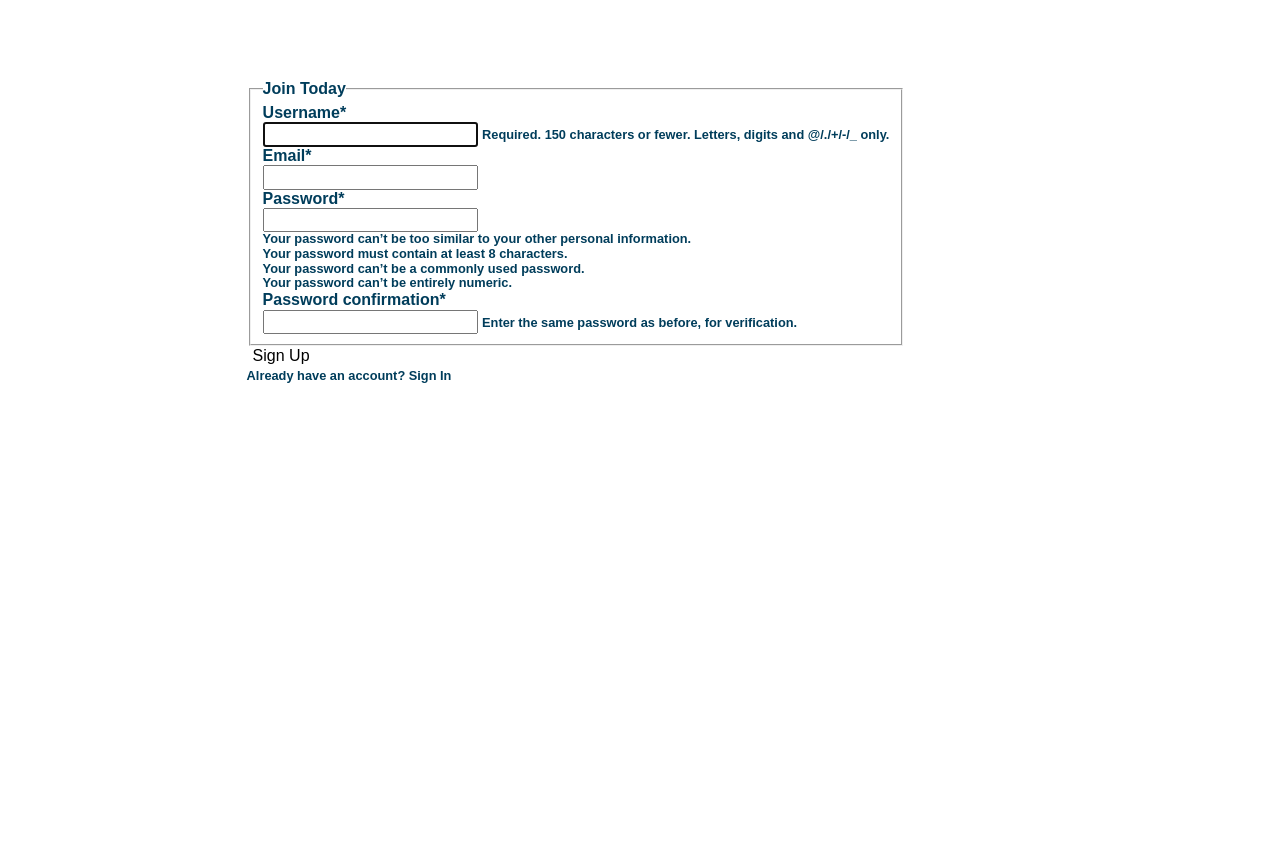
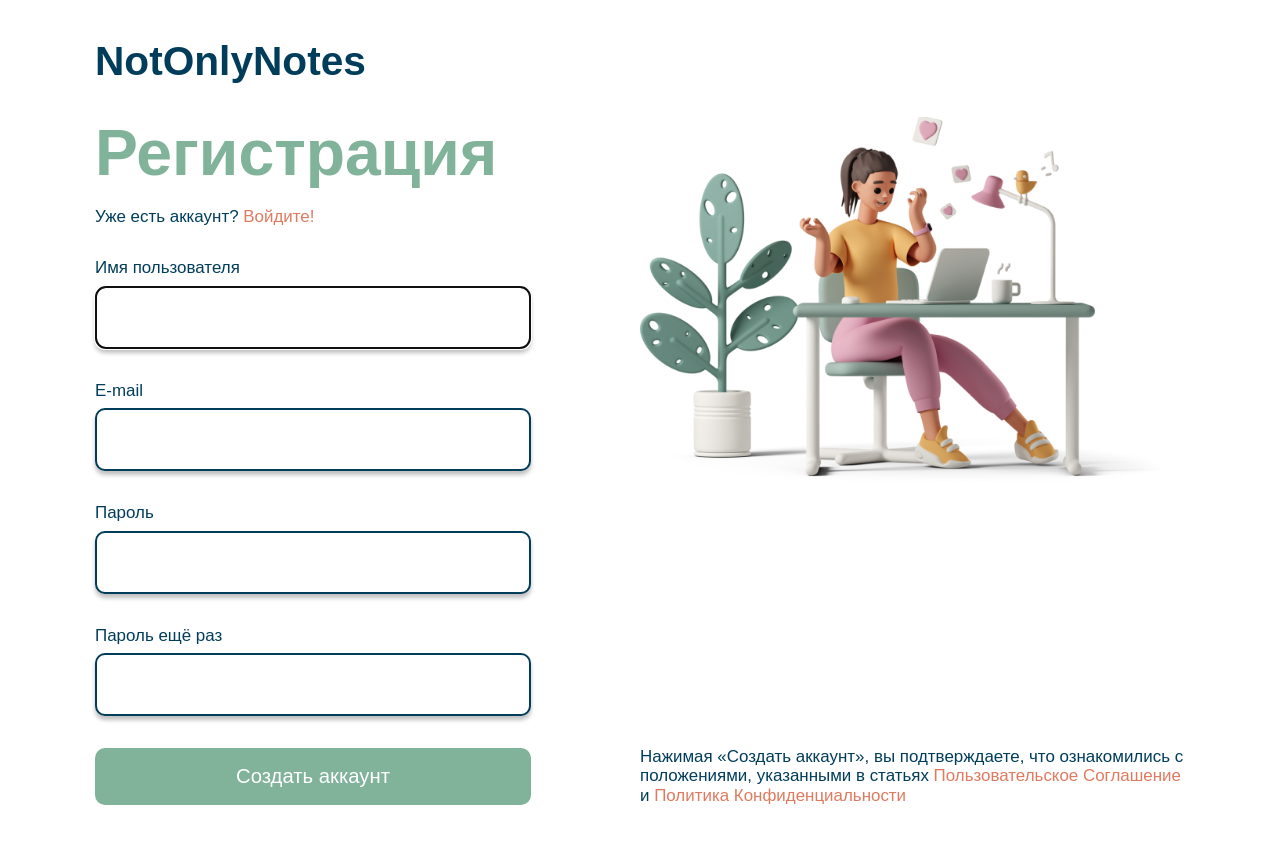
Before and after one commit to temaxuck/Notes-app, a Django app: page /user/register/ in a window 1280 px wide. Before the commit the page ends 383 px from the top, so only its background shows below. Run offline with Django 4.2, Linux system fonts and the light colour scheme; some libraries are stand-ins or nearby versions.

Commit message:
login and register views have been adapted

```diff
--- a/NONotes/NONapp/templates/non/home.html
+++ b/NONotes/NONapp/templates/non/home.html
@@ -21,8 +21,8 @@
                   <a class="header__link" href="{% url 'profile' %}">{{ user.username }}</a>
                   <a class="header__link" href="{% url 'logout' %}">Log Out</a>
                {% else %}
-                  <a class="header__link" href="{% url 'loginpage' %}">Вход</a>
-                  <a class="header__link" href="{% url 'signuppage' %}">Регистрация</a>
+                  <a class="header__link" href="{% url 'login' %}">Вход</a>
+                  <a class="header__link" href="{% url 'register' %}">Регистрация</a>
                {% endif %}
             </div>
          </div>
--- a/NONotes/NONotes/settings.py
+++ b/NONotes/NONotes/settings.py
@@ -42,6 +42,7 @@ INSTALLED_APPS = [
     'NONapp.views',
     'users.apps.UsersConfig',
     'crispy_forms',
+    'widget_tweaks',
 ]
 
 MIDDLEWARE = [
--- a/NONotes/users/models.py
+++ b/NONotes/users/models.py
@@ -14,8 +14,8 @@ class Profile(models.Model):
     def __str__(self):
         return f'{self.user.username} Profile'
 
-    def save(self):
-        super().save()
+    def save(self, *args, **kwargs):
+        super(Profile, self).save(*args, **kwargs)
 
         img = Image.open(self.image.path)
 
--- a/NONotes/users/signals.py
+++ b/NONotes/users/signals.py
@@ -10,7 +10,7 @@ def create_profile(sender, instance, created, **kwargs):
     if created:
         Profile.objects.create(user=instance)
 
-@receiver(pre_save, sender=User)
+@receiver(post_save, sender=User)
 def save_profile(sender, instance, **kwargs):
     # remove all previous profile pics before saving
     path = os.path.dirname(instance.profile.image.path)
--- a/NONotes/NONapp/templates/non/signup.html
+++ b/NONotes/users/templates/users/signup.html
@@ -1,4 +1,5 @@
 {% extends 'non/base.html' %}
+{% load widget_tweaks %}
 {% block head %}
    {% load static %}
    <link rel="stylesheet" href="{% static 'non/stylesheets/signup/style.css' %}">
@@ -15,21 +16,35 @@
                <div class="register__block">
                   <div class="register__content">
                      <h1 class="register__header">Регистрация</h1>
-                     <div class="register__instruction">Уже есть аккаунт? <a class="link" href="{% url 'loginpage' %}">Войдите!</a></div>
-                     <form class="register__form" action="https://jsonplaceholder.typicode.com/posts" method="POST">
+                     <div class="register__instruction">Уже есть аккаунт? <a class="link" href="{% url 'login' %}">Войдите!</a></div>
+                     <form class="register__form" method="POST">
+                        {% csrf_token %}
+                        {{ form.non_field_errors }}
                         <div class="regiter__form-input-group">
-                           <label class="register__form-name uppercase" for="fio">Фио</label>
-                           <input class="register__form-input" type="text" name="fio" id="fio" placeholder="Вводить здесь..." required>
+                              {{ form.username.errors }}
+                              <label class="register__form-name" for="username">Имя пользователя</label>
+                              {{ form.username|add_class:"register__form-input" }}
                         </div>
+
                         <div class="regiter__form-input-group">
+                           {{ form.email.errors }}
                            <label class="register__form-name" for="email">E-mail</label>
-                           <input class="register__form-input" type="email" name="email" id="email" placeholder="Вводить здесь..." required>
+                           {{ form.email|add_class:"register__form-input" }}
                         </div>
+
                         <div class="regiter__form-input-group">
-                           <label class="register__form-name" for="password">Пароль</label>
-                           <input class="register__form-input" type="password" name="password" id="password" placeholder="Вводить здесь..." required>
+                              {{ form.password.errors }}
+                              <label class="register__form-name" for="password1">Пароль</label>
+                              {{ form.password1|add_class:"register__form-input" }}
                         </div>
-                        <input class="register__btn btn" type="submit" value="Создать аккаунт" onClick='location.href="{% url "notes" %}"'>
+
+                        <div class="regiter__form-input-group">
+                           {{ form.password.errors }}
+                           <label class="register__form-name" for="password1">Пароль ещё раз</label>
+                           {{ form.password2|add_class:"register__form-input" }}
+                     </div>
+
+                        <input class="register__btn btn" type="submit" value="Создать аккаунт">
                      </form>
                   </div>
                   <div class="register__decorative">
--- a/NONotes/users/views.py
+++ b/NONotes/users/views.py
@@ -26,7 +26,7 @@ def register(request):
         'title': 'Register'
     }
 
-    return render(request, 'users/register.html', context)
+    return render(request, 'users/signup.html', context)
 
 def login(request):
     if request.user.is_authenticated:
```
Also changed, not shown: NONotes/users/templates/users/login.html (+41 -21 lines), NONotes/db.sqlite3, NONotes/media/profile_img/1/c2071b799d96e370.png (deleted), NONotes/media/profile_img/1/c2071b799d96e370_uyvIra6.png (deleted), NONotes/media/profile_img/1/c2071b799d96e370_yHstwGM.png (deleted), 3 other files.
